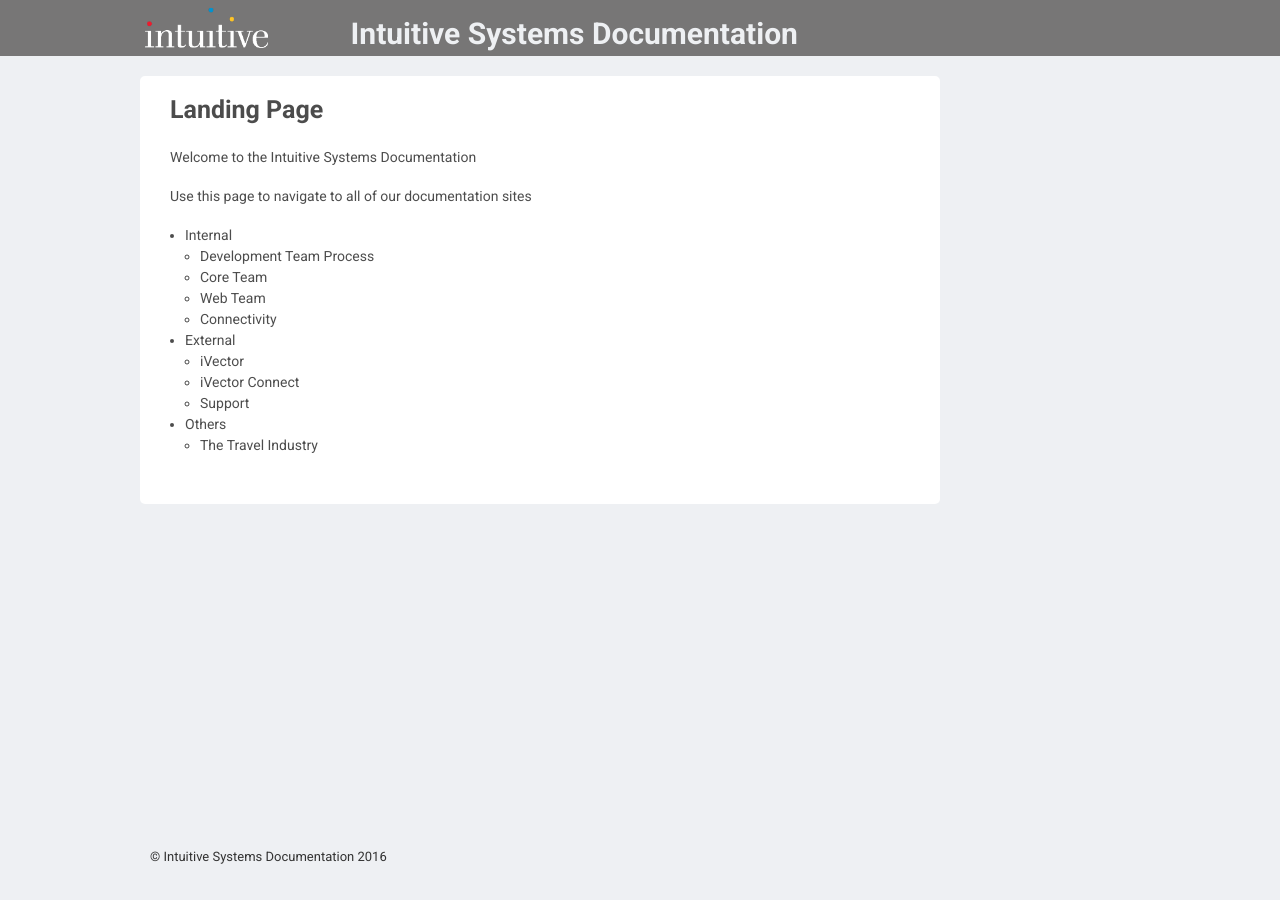
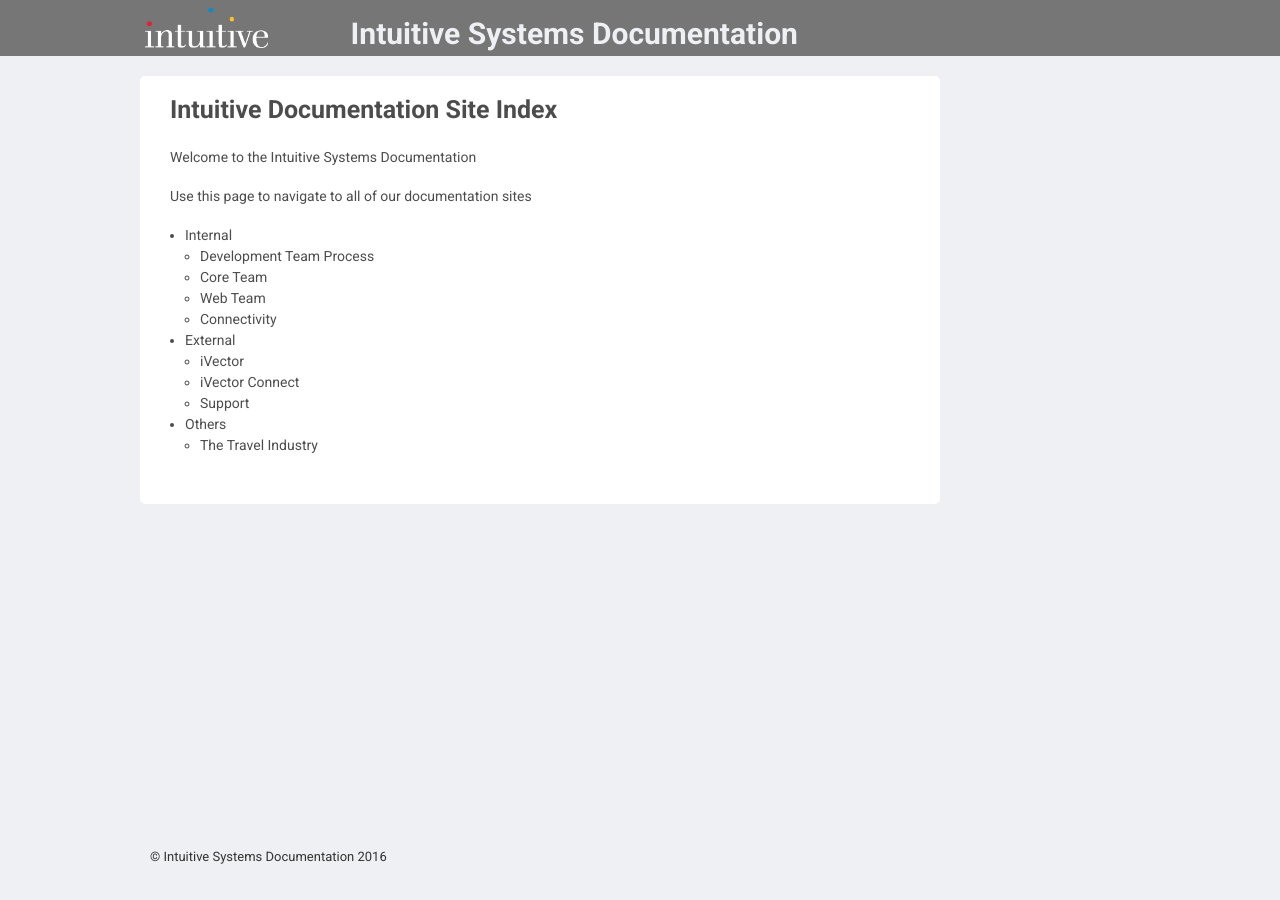
Before and after one commit to intuitivedocs/index, a Jekyll site: the page built from index.markdown, in a window 1280 px wide. Built offline with Jekyll 4.4.1, drawn with Linux system fonts in a browser that asks for light colours.

Commit message:
index title

```diff
--- a/index.markdown
+++ b/index.markdown
@@ -1,6 +1,6 @@
 ---
 layout: page
-title: Landing Page
+title: Intuitive Documentation Site Index
 ---
 Welcome to the {{ site.maintitle}}
 
```
